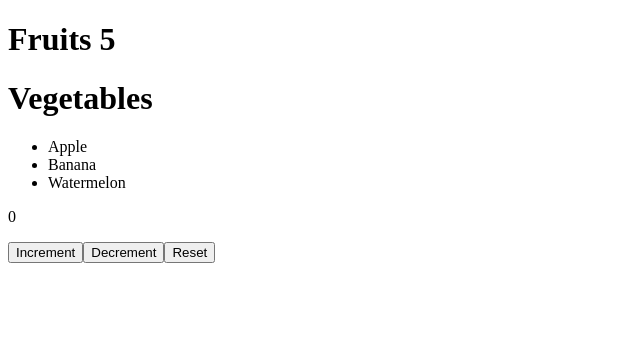
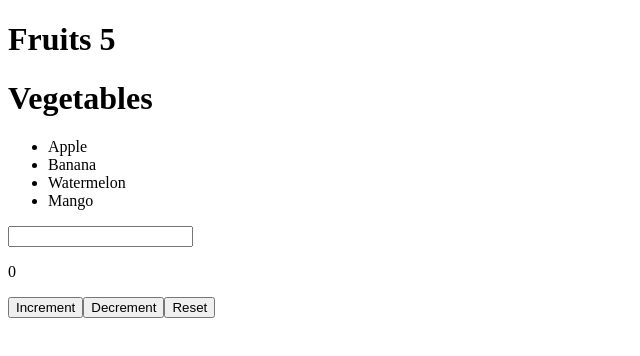
Before and after one commit to neehar2003/training-repo, a React (Vite) app in the folder web-react/my-app/: page / in a window 1280 px wide. Shown: the top 356 px of the page, without its empty margins (0-640 px from the left). Built offline with nearby package versions, Linux system fonts and the light colour scheme.

Commit message:
render fruit list from state with map

```diff
--- a/web-react/my-app/src/App.jsx
+++ b/web-react/my-app/src/App.jsx
@@ -3,15 +3,25 @@ import Header from "./components/Header";
 import ListItem from "./components/ListItem";
 function App(){
   const [count, setCount] = useState(0)
+  const [text, setText] = useState("")
+  const [items, setItems] = useState([
+    { id: 1, name: "Apple" },
+    { id: 2, name: "Banana" },
+    { id: 3, name: "Watermelon" },
+    { id: 4, name: "Mango" },
+  ])
   return (
   <div>
     <Header title="Fruits" count={5} />
     <Header title="Vegetables"/>
     <ul>
-      <ListItem name="Apple" />
-      <ListItem name="Banana" />
-      <ListItem name="Watermelon" />
+      {items.map(item => <ListItem key={item.id} name={item.name} />)}
     </ul>
+    <input
+      value={text}
+      onChange={(e) => setText(e.target.value)}>
+      </input>
+    <p>{text}</p>
     <p>{count}</p>
     <button onClick={()=> setCount(count+1)}>
       Increment
```
